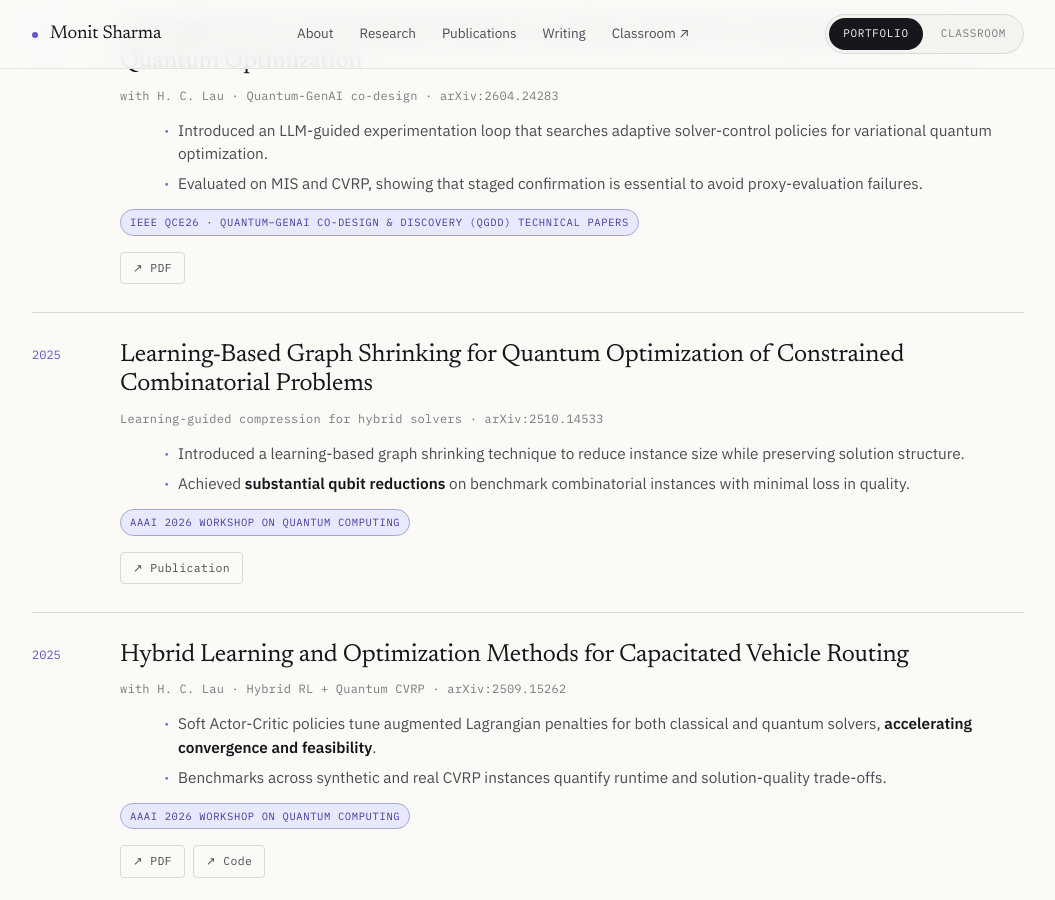
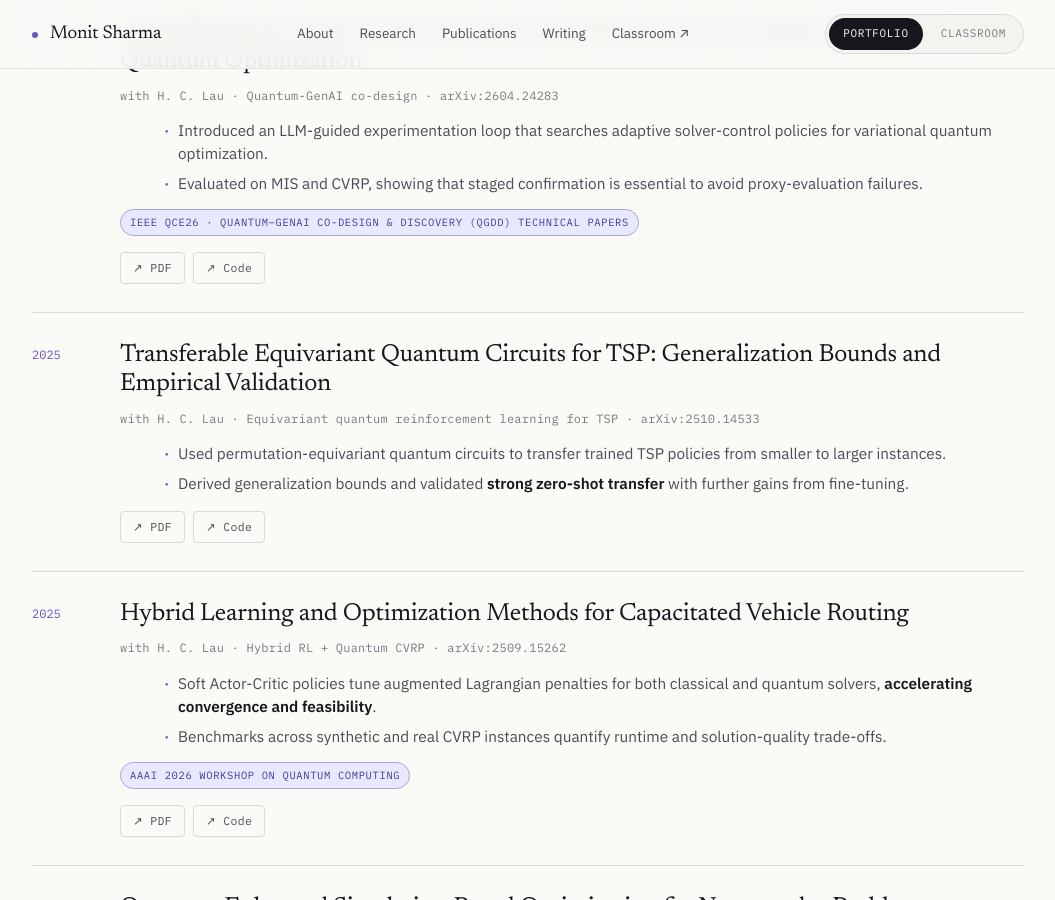
Before and after one commit to MonitSharma/portfolio, a Jekyll site: the page index.html, which Jekyll copies as it is, in a window 1280 px wide and 900 px high, scrolled down 3354 px. Shown: the whole window, without its empty margins (112-1167 px from the left). Built offline with Jekyll 4.4.1, drawn with Linux system fonts in a browser that asks for light colours; some of the changed text lies outside the part shown.

Commit message:
Update portfolio publication entries

```diff
--- a/index.html
+++ b/index.html
@@ -232,7 +232,7 @@
     <div class="eyebrow"><span class="num">02</span> Recent News</div>
     <div class="news-list">
       <div class="news-row"><span class="d">Jul 2026</span><span class="c">🎉 <b>AutoQResearch</b> accepted as a technical paper at <b>IEEE QCE26 Quantum–GenAI Co-Design &amp; Discovery (QGDD)</b>.</span></div>
-      <div class="news-row"><span class="d">Oct 2025</span><span class="c">🎉 Two papers accepted at the <b>AAAI 2026 Workshop on Quantum Computing</b> — Hybrid Learning for CVRP and Learning-Based Graph Shrinking.</span></div>
+      <div class="news-row"><span class="d">Oct 2025</span><span class="c">🎉 Research accepted at the <b>AAAI 2026 Workshop on Quantum Computing</b>, including hybrid learning methods for CVRP.</span></div>
       <div class="news-row"><span class="d">Sep 2024</span><span class="c">📄 New papers accepted at <b>IEEE QCE 2024</b> on Quantum Relaxation and Newsvendor Optimization.</span></div>
       <div class="news-row"><span class="d">Jan 2024</span><span class="c">🎤 Presented a poster on Quantum Newsvendor Optimization at <b>QIP 2024</b>.</span></div>
     </div>
@@ -296,20 +296,19 @@
             <li>Evaluated on MIS and CVRP, showing that staged confirmation is essential to avoid proxy-evaluation failures.</li>
           </ul>
           <span class="tag tag-accent pub-venue">IEEE QCE26 · Quantum–GenAI Co-Design &amp; Discovery (QGDD) Technical Papers</span>
-          <div class="pub-links"><a href="https://arxiv.org/abs/2604.24283" target="_blank" rel="noopener">↗ PDF</a></div>
+          <div class="pub-links"><a href="https://arxiv.org/abs/2604.24283" target="_blank" rel="noopener">↗ PDF</a><a href="https://github.com/SMU-Quantum/autoqresearch" target="_blank" rel="noopener">↗ Code</a></div>
         </div>
       </article>
       <article class="pub-card is-sel">
         <div class="pub-yr">2025</div>
         <div>
-          <div class="pub-title">Learning-Based Graph Shrinking for Quantum Optimization of Constrained Combinatorial Problems</div>
-          <div class="pub-meta">Learning-guided compression for hybrid solvers · arXiv:2510.14533</div>
+          <div class="pub-title">Transferable Equivariant Quantum Circuits for TSP: Generalization Bounds and Empirical Validation</div>
+          <div class="pub-meta">with H. C. Lau · Equivariant quantum reinforcement learning for TSP · arXiv:2510.14533</div>
           <ul class="pub-desc">
-            <li>Introduced a learning-based graph shrinking technique to reduce instance size while preserving solution structure.</li>
-            <li>Achieved <b>substantial qubit reductions</b> on benchmark combinatorial instances with minimal loss in quality.</li>
+            <li>Used permutation-equivariant quantum circuits to transfer trained TSP policies from smaller to larger instances.</li>
+            <li>Derived generalization bounds and validated <b>strong zero-shot transfer</b> with further gains from fine-tuning.</li>
           </ul>
-          <span class="tag tag-accent pub-venue">AAAI 2026 Workshop on Quantum Computing</span>
-          <div class="pub-links"><a href="https://arxiv.org/abs/2510.14533" target="_blank" rel="noopener">↗ Publication</a></div>
+          <div class="pub-links"><a href="https://arxiv.org/abs/2510.14533" target="_blank" rel="noopener">↗ PDF</a><a href="https://zenodo.org/records/21277812?token=eyJhbGciOiJIUzUxMiJ9.eyJpZCI6IjU4OTZkZGMzLTNkNmYtNDhiMS05MGZhLTQ0NTU0ODdkMjI1MSIsImRhdGEiOnt9LCJyYW5kb20iOiI2MjQ0MjI2ZDY3MjNjMWU2ZmVmMTA0ZDVkN2VjMzQ3MyJ9.Rqy_muKrIPLowpqPyDCO1aY-1hyHy2MKJqLdoaH2KNEz_HTKrPPVQXIffqWBxUMEnsbawo0OTSM7CEQ" target="_blank" rel="noopener">↗ Code</a></div>
         </div>
       </article>
       <article class="pub-card is-sel">
@@ -356,6 +355,18 @@
       <article class="pub-card pub-hidden">
         <div class="pub-yr">2026</div>
         <div>
+          <div class="pub-title">From Circuits to Hardware: Benchmarking Standard and Qubit-Efficient Quantum Optimization on Real Hardware</div>
+          <div class="pub-meta">with H. C. Lau · Quantum hardware benchmarking for hard combinatorial optimization · arXiv:2607.11637</div>
+          <ul class="pub-desc">
+            <li>Benchmarked gate-based quantum optimization across MDKP, MIS, QAP, and MSP on IBM Heron processors under a common protocol.</li>
+            <li>Compared VQE, CVaR-VQE, QAOA variants, PCE, and QRAO, identifying fidelity limits and noise-dominated execution regimes.</li>
+          </ul>
+          <div class="pub-links"><a href="https://arxiv.org/abs/2607.11637" target="_blank" rel="noopener">↗ PDF</a><a href="https://github.com/SMU-Quantum/quantum-optimization-benchmarks/tree/from-circuits-to-hardware" target="_blank" rel="noopener">↗ Code</a></div>
+        </div>
+      </article>
+      <article class="pub-card pub-hidden">
+        <div class="pub-yr">2026</div>
+        <div>
           <div class="pub-title">Securing the Flow: Maritime Energy Resilience under Correlated and Decision-Dependent Disruptions</div>
           <div class="pub-meta">with H. C. Lau · Maritime energy resilience · arXiv:2605.11990</div>
           <ul class="pub-desc">
@@ -375,18 +386,6 @@
             <li>Combined learned multiplier updates with hardware-aware execution policies for noisy, heterogeneous quantum resources.</li>
           </ul>
           <div class="pub-links"><a href="https://arxiv.org/abs/2604.22194" target="_blank" rel="noopener">↗ PDF</a></div>
-        </div>
-      </article>
-      <article class="pub-card pub-hidden">
-        <div class="pub-yr">2025</div>
-        <div>
-          <div class="pub-title">Transferable Equivariant Quantum Circuits for TSP: Generalization Bounds and Empirical Validation</div>
-          <div class="pub-meta">with H. C. Lau · Equivariant QRL for TSP · arXiv:2510.14533</div>
-          <ul class="pub-desc">
-            <li>Permutation-equivariant circuits transfer policies from small to larger TSP instances with <b>strong zero-shot performance</b>.</li>
-            <li>Derived generalization bounds tying structural dissimilarity to expected performance, validated empirically.</li>
-          </ul>
-          <div class="pub-links"><a href="https://arxiv.org/abs/2510.14533" target="_blank" rel="noopener">↗ Publication</a></div>
         </div>
       </article>
       <article class="pub-card pub-hidden">
```
Also changed, not shown: _data/publications.yml (+26 -17 lines).
